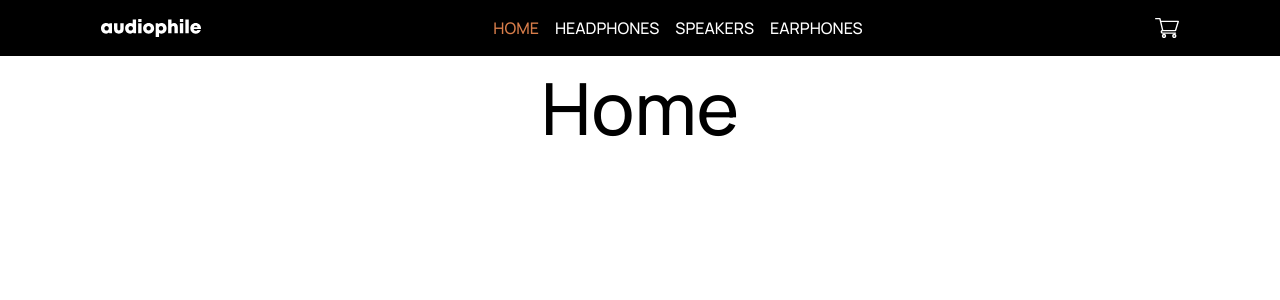
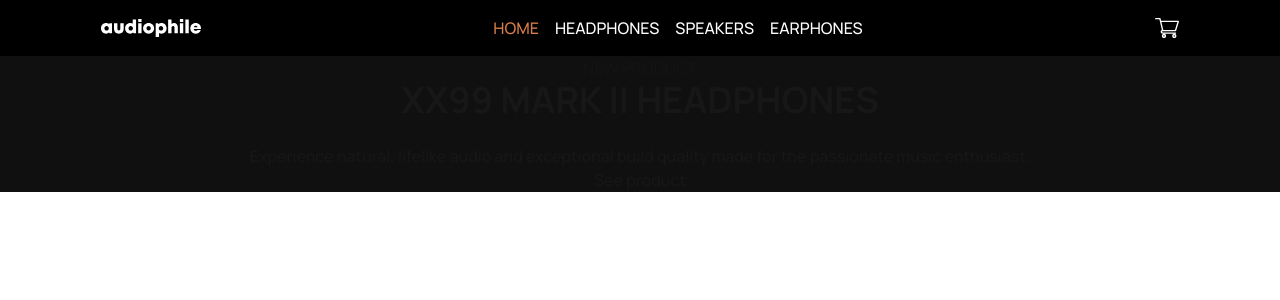
Before and after one commit to Davichobits/next-audiophile-ecommerce, a Next.js app: page / in a window 1280 px wide. Shown: the top 300 px of the page. Built offline with nearby package versions, Linux system fonts and the light colour scheme.

Commit message:
feat: update Home component to display product information in header

```diff
--- a/app/page.tsx
+++ b/app/page.tsx
@@ -1,5 +1,10 @@
 export default function Home() {
   return (
-    <div className="text-7xl text-black p-4 text-center">Home</div>
+    <header className="text-center bg-Dark-Gray">
+      <p className="opacity-50 uppercase">New product</p>
+      <h1 className="uppercase text-4xl font-bold mb-6">XX99 Mark II HeadphoneS</h1>
+      <p>Experience natural, lifelike audio and exceptional build quality made for the passionate music enthusiast.</p>
+      <button>See product</button>
+    </header>
   );
 }
```
